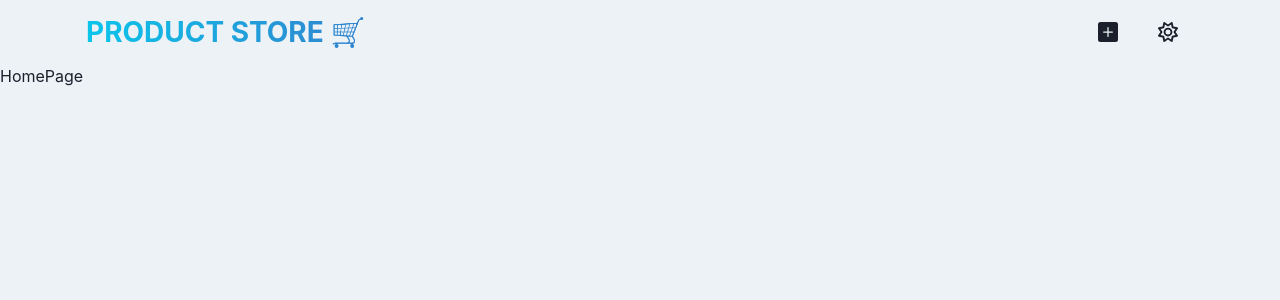
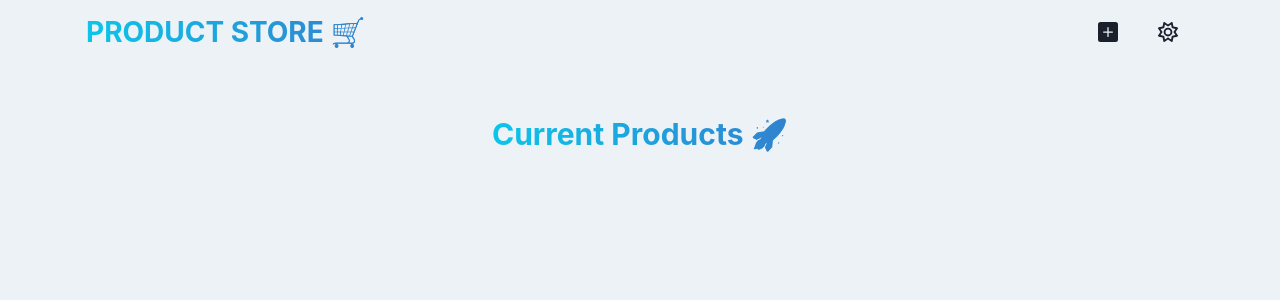
Before and after one commit to Hamid-0/dynamic-store, a React (Vite) app in the folder frontend/: page / in a window 1280 px wide. Shown: the top 300 px of the page. Built offline with nearby package versions, Linux system fonts and the light colour scheme.

Commit message:
feat: update HomePage component to display current products with styled container

```diff
--- a/frontend/src/pages/HomePage.jsx
+++ b/frontend/src/pages/HomePage.jsx
@@ -1,6 +1,20 @@
-const HomePage = () =>{
+import { Container, VStack,Text } from "@chakra-ui/react"
+
+const HomePage = () => {
     return (
-        <div>HomePage</div>
+        <Container maxW={"container.xl"} py={12}>
+            <VStack spacing={8}>
+                <Text
+                    fontSize={"30"}
+                    fontWeight={"bold"}
+                    bgGradient={"linear(to-r, cyan.400, blue.500)"}
+                    bgClip={"text"}
+                    textAlign={"center"}
+                >
+                    Current Products 🚀
+                </Text>
+            </VStack>
+        </Container>
     )
 }
 
```
